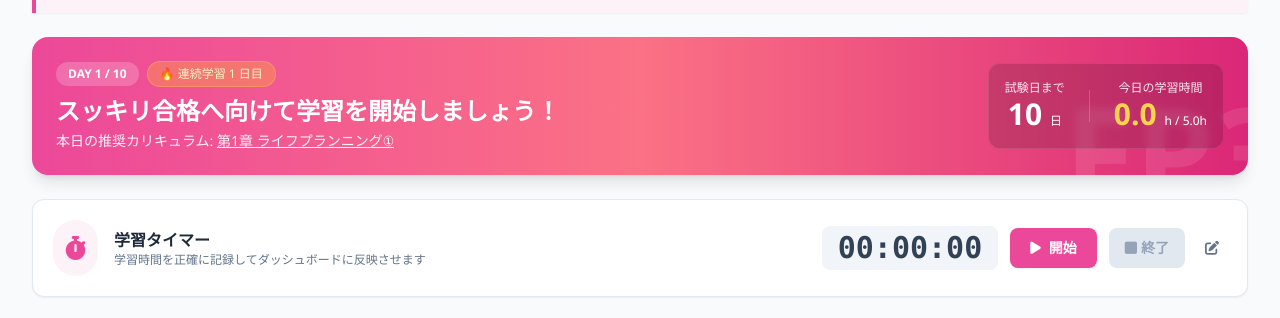
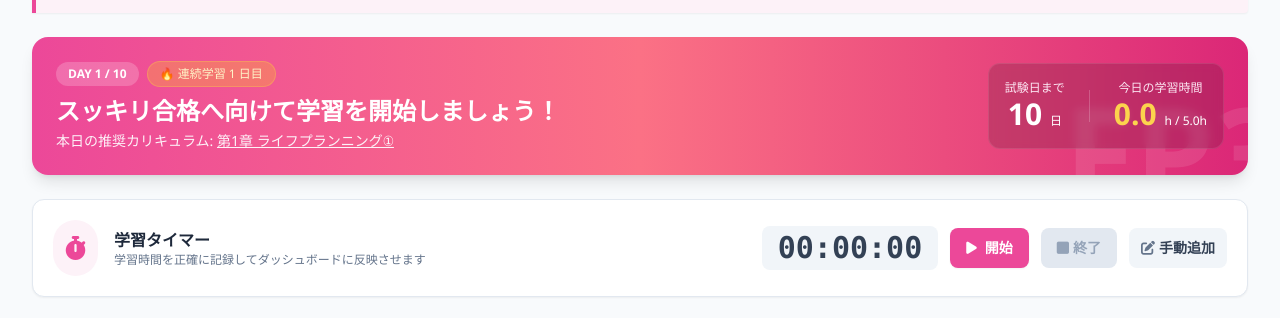
Before and after one commit to uchionsummer-alt/for_FP3, a plain HTML site: page index.html in a window 1280 px wide. Shown: the part 148-466 px from the top of the page. Drawn offline with nearby package versions, Linux system fonts and the light colour scheme.

Commit message:
Update index.html

```diff
--- a/index.html
+++ b/index.html
@@ -157,18 +157,18 @@
                         <p class="text-xs text-slate-500">学習時間を正確に記録してダッシュボードに反映させます</p>
                     </div>
                 </div>
-                <div class="flex items-center space-x-3 w-full sm:w-auto justify-end">
+                <div class="flex items-center space-x-3 w-full sm:w-auto justify-end flex-wrap gap-y-2">
                     <div id="timer-display" class="font-mono text-2xl sm:text-3xl font-bold text-slate-700 bg-slate-100 px-4 py-1 rounded-lg">
                         00:00:00
                     </div>
-                    <button id="timer-start-btn" onclick="toggleTimer()" class="bg-brand-magenta hover:bg-brand-magentaDark text-white font-semibold px-5 py-2.5 rounded-lg shadow-sm transition-colors text-sm flex items-center">
+                    <button id="timer-start-btn" onclick="toggleTimer()" class="bg-brand-magenta hover:bg-brand-magentaDark text-white font-semibold px-4 py-2.5 rounded-lg shadow-sm transition-colors text-sm flex items-center">
                         <i class="fa-solid fa-play mr-2"></i> 開始
                     </button>
                     <button id="timer-stop-btn" onclick="stopTimer()" disabled class="bg-slate-200 text-slate-400 font-semibold px-4 py-2.5 rounded-lg text-sm flex items-center cursor-not-allowed">
                         <i class="fa-solid fa-square mr-1"></i> 終了
                     </button>
-                    <button onclick="openManualTimeModal()" class="text-slate-500 hover:text-slate-700 p-2 text-sm" title="手動で時間を記録">
-                        <i class="fa-solid fa-pen-to-square"></i>
+                    <button onclick="openManualTimeModal()" class="bg-slate-100 hover:bg-slate-200 text-slate-700 font-semibold px-3 py-2.5 rounded-lg text-sm transition-colors flex items-center" title="タイマーを押し忘れた場合の手動追加">
+                        <i class="fa-solid fa-pen-to-square mr-1 text-slate-500"></i> 手動追加
                     </button>
                 </div>
             </div>
```
